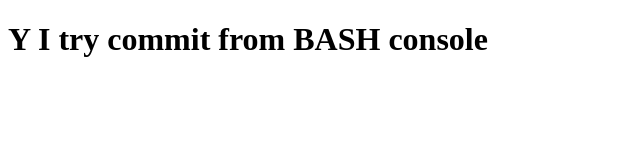
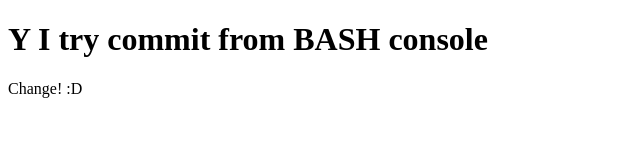
Before and after one commit to gekston/git-console, a plain HTML site: page index.html in a window 1280 px wide. Shown: the full height of the page, 0-640 px from the left. Drawn offline with Linux system fonts and the light colour scheme.

Commit message:
add change index.html :D

```diff
--- a/index.html
+++ b/index.html
@@ -4,5 +4,6 @@
 </head>
 <body>
   <h1>Y I try commit from BASH console</h1>
+  <p>Change! :D</p>
 </body>
 </html>
```
